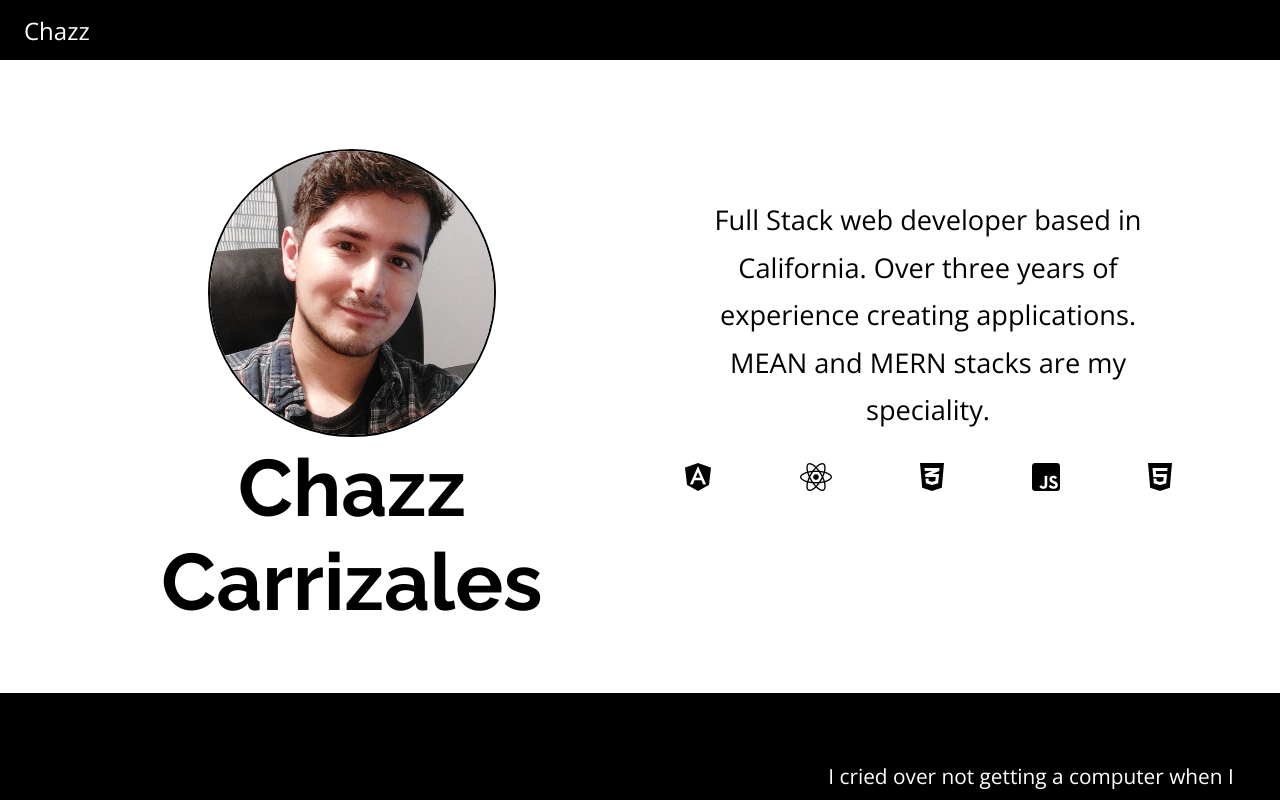
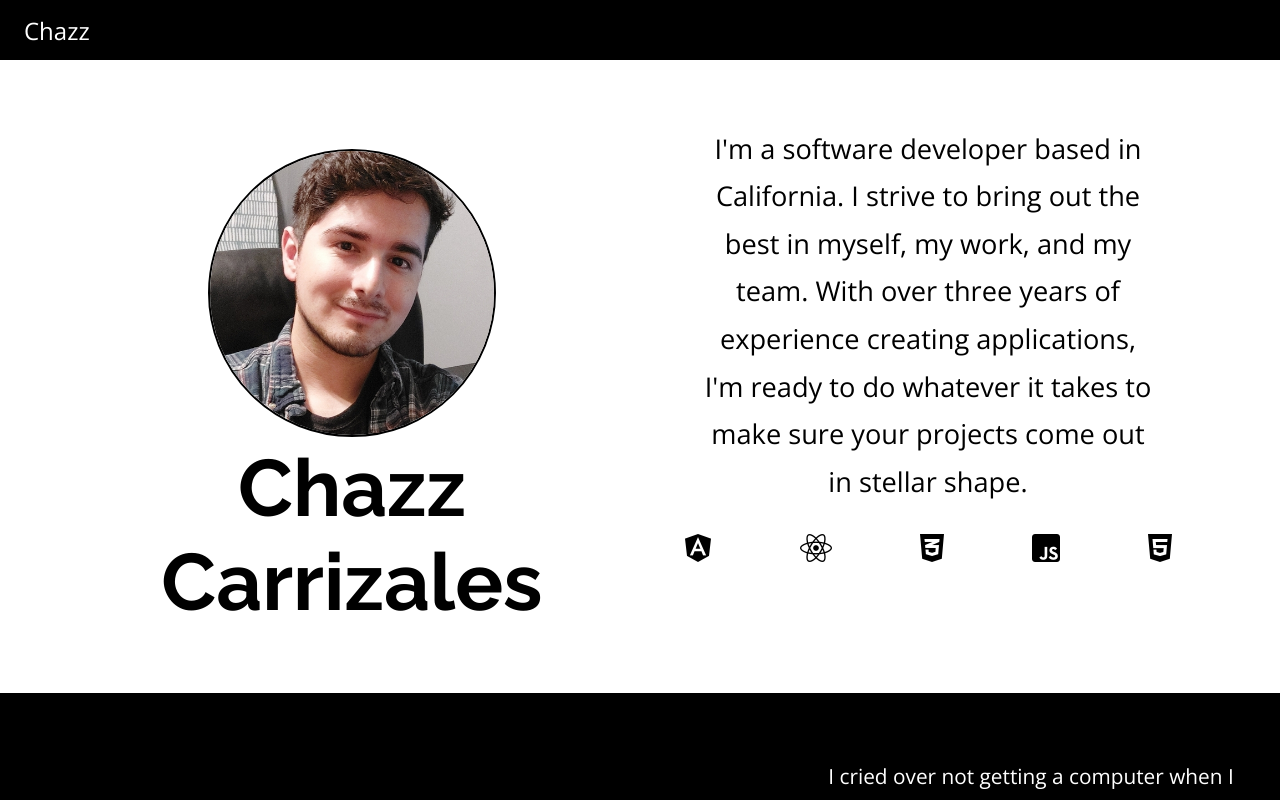
Before and after one commit to czcarrizales/react-portfolio, a React (Create React App) app: page / in a window 1280 px wide. Shown: the top 800 px of the page. Built offline with nearby package versions, Linux system fonts and the light colour scheme.

Commit message:
brainstorm with hero text

```diff
--- a/src/components/Hero.js
+++ b/src/components/Hero.js
@@ -11,7 +11,7 @@ export default function Hero() {
             </div>
             <div className="hero-text">
                 {/* <h2>Making Apps With <span className="complex">Determination</span> And <span className="simple">Perseverance</span></h2> */}
-                <p>Full Stack web developer based in California. Over three years of experience creating applications. MEAN and MERN stacks are my speciality.</p>
+                <p>I'm a software developer based in California. I strive to bring out the best in myself, my work, and my team. With over three years of experience creating applications, I'm ready to do whatever it takes to make sure your projects come out in stellar shape.</p>
                 <div className="icons">
                 <i class="fa-brands fa-angular fa-2x"></i>
                 <i class="fa-brands fa-react fa-2x"></i>
```
